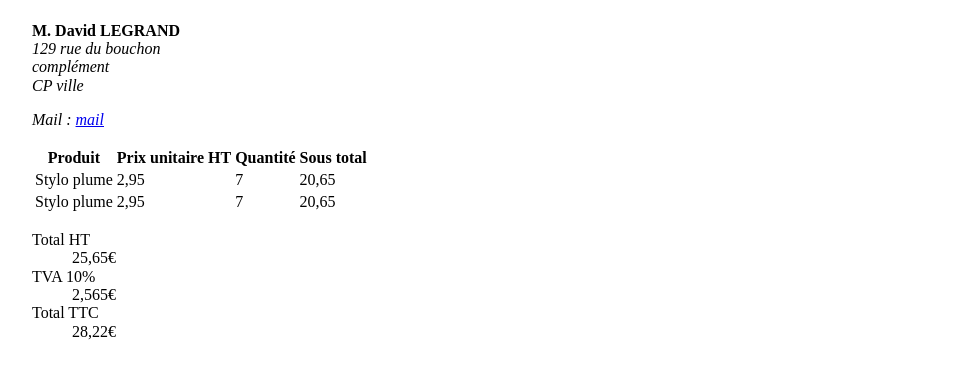
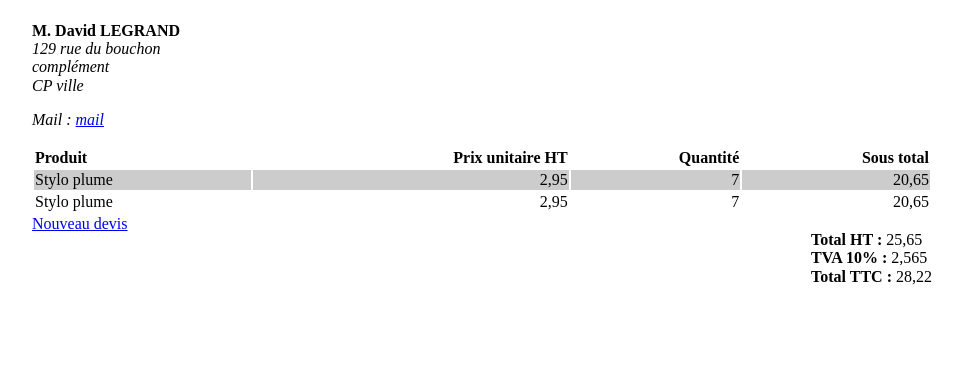
Before and after one commit to LongCMB/tp-devis, a PHP site: page / in a window 1280 px wide. Shown: the part 58-437 px from the top of the page, without its empty margins (158-1120 px from the left). Run offline with PHP 8.4, Linux system fonts and the light colour scheme.

Commit message:
fin de front-end

```diff
--- a/css/style.css
+++ b/css/style.css
@@ -6,15 +6,31 @@ legend{
     font-size: 1.4em;
 }
 
+table{
+    width: 100%;
+}
+
+th, td{
+    text-align: right;
+}
+
+th:first-child, tr>td:first-child{
+    text-align: left;
+}
+tbody>tr:nth-child(odd) {background: #CCC}
 /*========================================
 LAYOUT
 ========================================*/
 body{
     padding-bottom: 2rem;
+
 }
 main{
     width: 900px;
     margin:auto;
+    position: relative;
+
+
 }
 fieldset{
     box-sizing: border-box;
@@ -66,6 +82,15 @@ div.submit{margin-top: 2rem}
     width: 99%;
     align-self: center;
 }
+
+ul.totaux{
+    position: absolute;
+    right: 0;
+    list-style-type: none;
+    padding:0;
+}
+
+
 /*========================================
 CLASSES DIVERSES
 ========================================*/
--- a/view/devis.view.php
+++ b/view/devis.view.php
@@ -39,12 +39,16 @@ ob_start();
         </tr>
     </tbody>
 </table>
-<dl class="totaux">
-    <dt>Total HT</dt><dd>25,65€</dd>
-    <dt>TVA 10%</dt><dd>2,565€</dd>
-    <dt>Total TTC</dt><dd>28,22€</dd>
-</dl>
+<ul class="totaux">
+    <li><strong>Total HT : </strong> 25,65</li>
+    <li><strong>TVA 10% : </strong> 2,565</li>
+    <li><strong>Total TTC : </strong> 28,22</li>
+</ul>
 
+
+<footer>
+    <a href="index.php">Nouveau devis</a>
+</footer>
 <?php
 $content = ob_get_clean();
 require __DIR__ . '/template.php';
```
